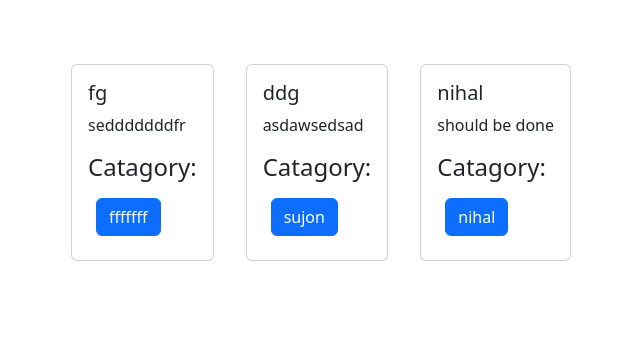
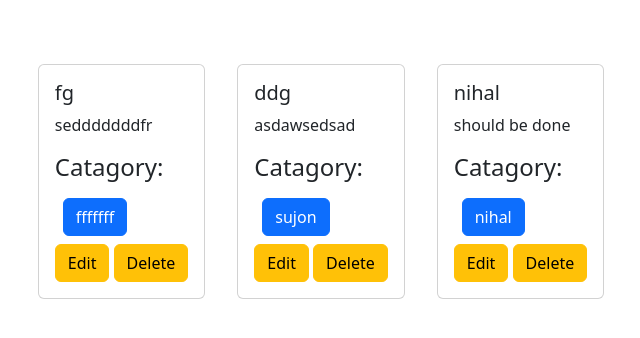
Before and after one commit to shufolislam1/task-management-system-django, a Django app: page / in a window 1280 px wide. Shown: the part 56-394 px from the top of the page, without its empty margins (319-959 px from the left). Run offline with Django 4.2, Linux system fonts and the light colour scheme; data comes from the database, SQL or seed files in the repository; both versions use the stored data as it was after the commit.

Commit message:
delete edit done

```diff
--- a/task/urls.py
+++ b/task/urls.py
@@ -1,6 +1,8 @@
 from django.urls import path
-from .views import add_task
+from .views import add_task, edit_task, delete_task
 
 urlpatterns = [
-    path('add/', add_task, name='addTask')
+    path('add/', add_task, name='addTask'),
+    path('edit/<int:id>',edit_task ,name='editTask'),
+    path('delete/<int:id>',delete_task ,name='deleteTask'),
 ]
--- a/templates/show_tasks.html
+++ b/templates/show_tasks.html
@@ -13,8 +13,8 @@
             <button class="btn btn-primary m-2">{{cata.catagoryName}}</button>
             {% endfor %}
         </div>
-        {% comment %} <a href="{% url "editPost" post.id %}" class="btn btn-warning">Edit</a>
-        <a href="{% url "deletePost" post.id %}" class="btn btn-warning">Delete</a> {% endcomment %}
+        <a href="{% url "editTask" post.id %}" class="btn btn-warning">Edit</a>
+        <a href="{% url "deleteTask" post.id %}" class="btn btn-warning">Delete</a>
       </div>
     </div>
     {% endfor %}
```
Also changed, not shown: task/views.py (+16 -0 lines), db.sqlite3.
